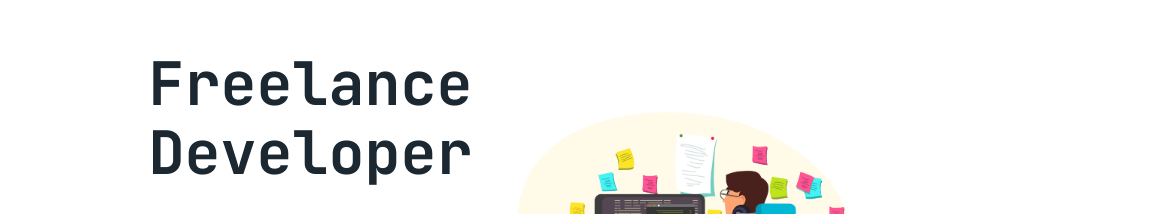
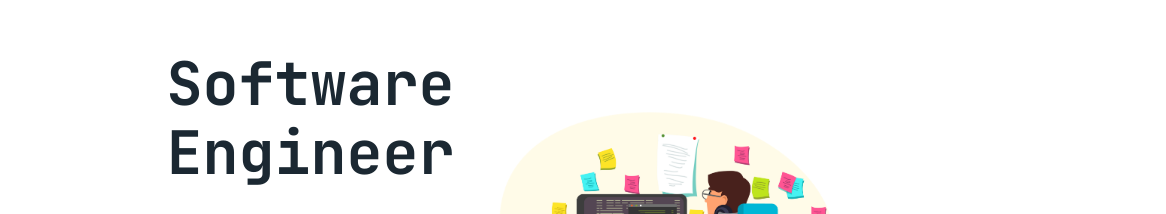
Before and after one commit to THREEhundo/sammybaik, a website: page index.html in a window 1280 px wide. Shown: the part 136-350 px from the top of the page, 0-1166 px from the left. Drawn offline with nearby package versions, Linux system fonts and the light colour scheme.

Commit message:
changed title

```diff
--- a/index.html
+++ b/index.html
@@ -26,8 +26,8 @@
         <div class="splash">
             <div class="text-container">
                 <hgroup>
-                    <h1 class="">Freelance</h1>
-                    <h1>Developer</h1>
+                    <h1>Software</h1>
+                    <h1>Engineer</h1>
                     <h1></h1>
                 </hgroup>
                 <p>Turning your ideas into sites & apps that work for you.</p>
```
